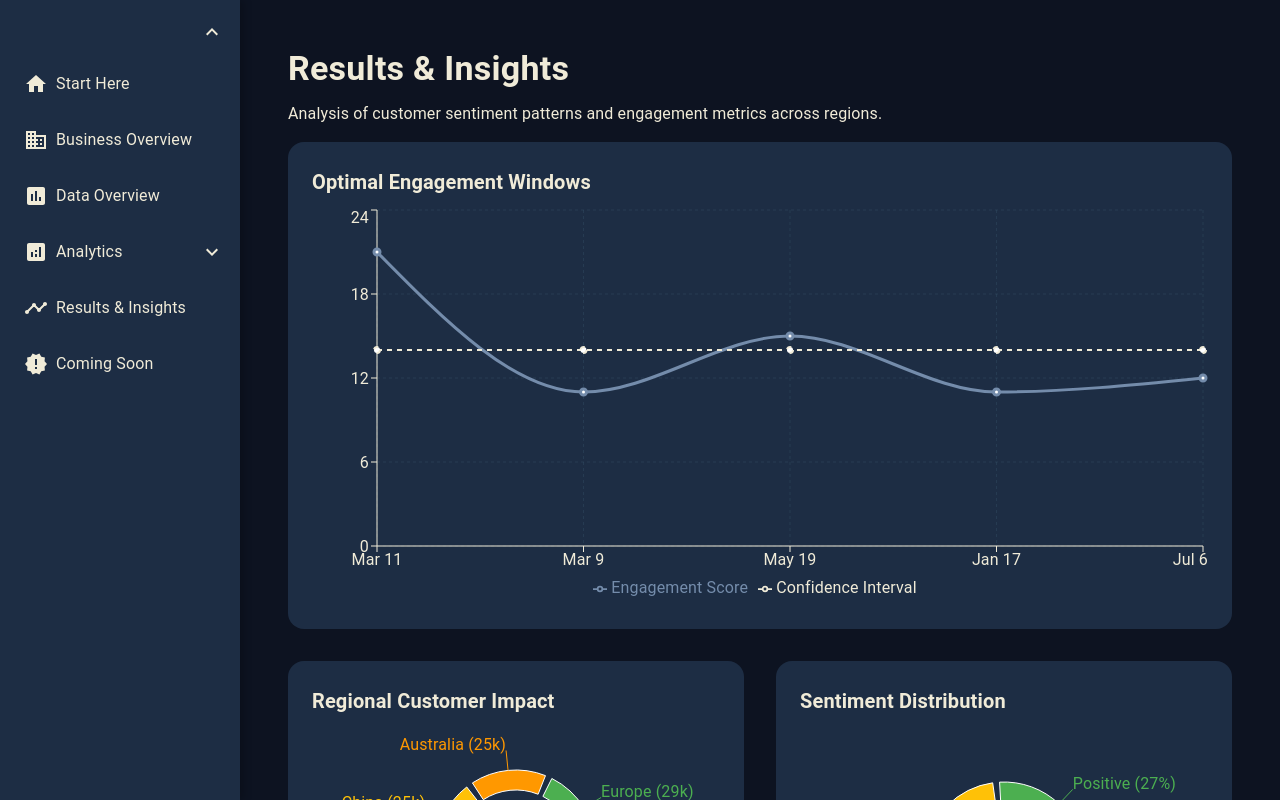
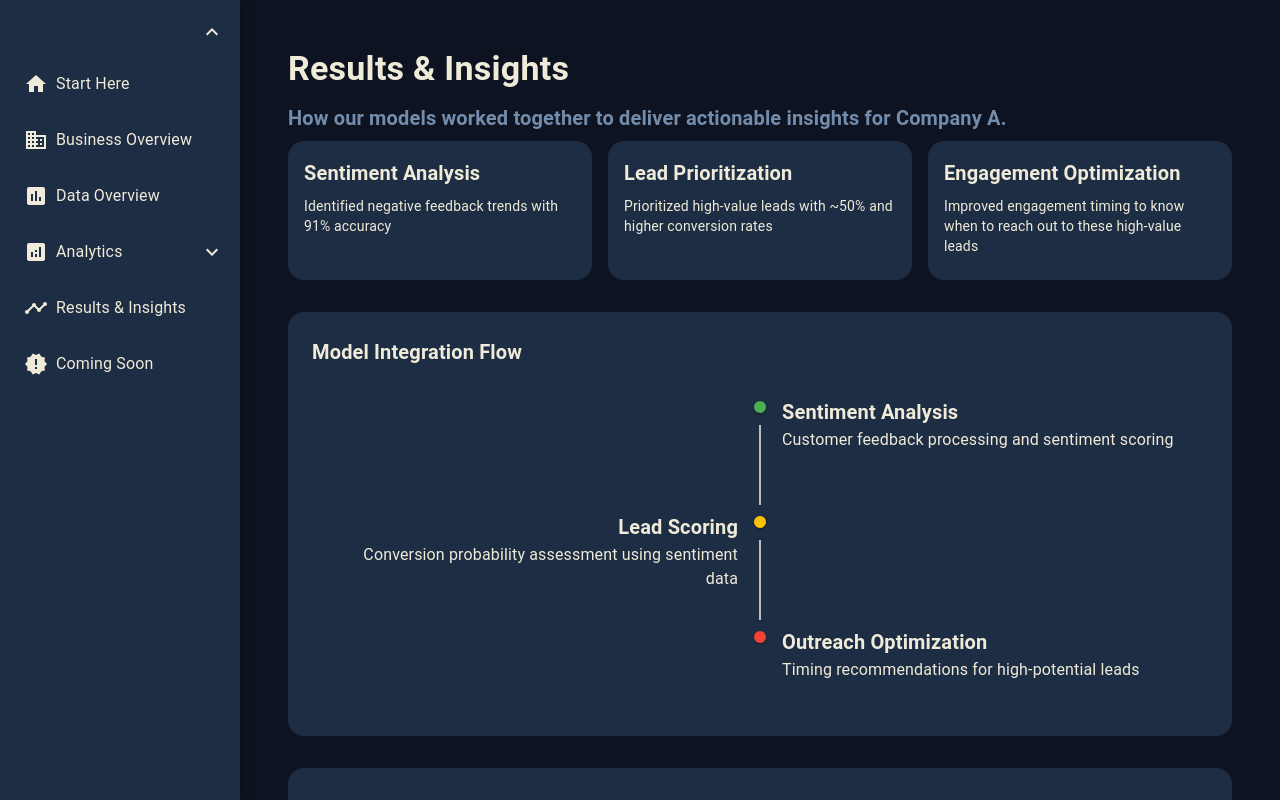
Before and after one commit to BTTAI-Salesforce-Group47/Customer_Sentiment_Analysis, a React (Create React App) app in the folder web-app/: page /results in a window 1280 px wide. Shown: the top 800 px of the page. Built offline with nearby package versions, Linux system fonts and the light colour scheme.

Commit message:
finalized all pages except data overview

```diff
--- /dev/null
+++ b/package.json
@@ -0,0 +1,5 @@
+{
+  "dependencies": {
+    "@mui/lab": "^6.0.0-beta.18"
+  }
+}
--- a/web-app/src/pages/ComingSoon.js
+++ b/web-app/src/pages/ComingSoon.js
@@ -47,7 +47,7 @@ const ComingSoon = () => {
         Coming Soon
       </Typography>
       <Typography variant="body1" paragraph>
-        We're working on exciting new features to help you analyze your own data.
+        We're looking to work on personalization features to deliver insights tailored to custom business data.
       </Typography>
 
       <Grid container spacing={4}>
@@ -57,7 +57,7 @@ const ComingSoon = () => {
               Upload Your Data
             </Typography>
             <Typography variant="body2" paragraph color="text.secondary">
-              Soon you'll be able to upload your own customer feedback data and get instant insights.
+              Soon you'll be able to upload your own data and see insights tailored to your business.
             </Typography>
 
             <Box
@@ -114,20 +114,16 @@ const ComingSoon = () => {
             <Box sx={{ mt: 2 }}>
               {[
                 {
-                  title: 'Custom Data Analysis',
-                  description: 'Upload your own customer feedback data and get instant sentiment analysis and insights.'
+                  title: 'Personalized Insights',
+                  description: 'Get custom analytics and recommendations specifically designed for your business needs.'
                 },
                 {
-                  title: 'Real-time Processing',
-                  description: 'Connect your feedback channels for real-time sentiment analysis and trend detection.'
+                  title: 'Real-time Model Integration',
+                  description: 'Connect directly to our ML models for instant analysis and continuous learning from your data.'
                 },
                 {
-                  title: 'Advanced Visualizations',
-                  description: 'Create custom dashboards and export detailed reports of your analysis.'
-                },
-                {
-                  title: 'API Integration',
-                  description: 'Integrate our sentiment analysis directly into your existing systems.'
+                  title: 'Advanced Visualization Studio',
+                  description: 'Create and customize interactive dashboards that highlight the metrics that matter most to you.'
                 }
               ].map((feature, index) => (
                 <Box key={index} sx={{ mb: 3 }}>
--- a/web-app/src/pages/LeadScoring.js
+++ b/web-app/src/pages/LeadScoring.js
@@ -11,6 +11,7 @@ const LeadScoring = () => {
   const [conversionRate, setConversionRate] = useState(null);
   const [highPotentialLeads, setHighPotentialLeads] = useState([]);
   const [companyInsights, setCompanyInsights] = useState([]);
+  const [featureImportance, setFeatureImportance] = useState([]);
 
   const COLORS = ['#0088FE', '#00C49F', '#FFBB28', '#FF8042', '#8884d8', '#82ca9d'];
 
@@ -175,6 +176,15 @@ const LeadScoring = () => {
       <Typography variant="h4" gutterBottom>
         Lead Scoring Dashboard
       </Typography>
+      <Typography variant="h6" color="textSecondary" gutterBottom>
+        Prioritizing leads based on their likelihood to convert into customers.
+      </Typography>
+      <Typography variant="body1" paragraph sx={{ mb: 4 }}>
+        Our machine learning model analyzes multiple factors including sentiment analysis from customer feedback,
+        historical engagement patterns, and company characteristics. Using a Random Forest Classifier,
+        we achieve 94% accuracy in predicting high-potential leads, with text sentiment being the strongest predictor
+        of conversion success.
+      </Typography>
 
       <Grid container spacing={3}>
         {/* Conversion Rate Card */}
@@ -187,30 +197,21 @@ const LeadScoring = () => {
           </Paper>
         </Grid>
 
-        {/* Status Distribution */}
-        <Grid item xs={12} md={8}>
+        {/* Lead Status Distribution Chart */}
+        <Grid item xs={12}>
           <Paper elevation={3} sx={{ p: 2 }}>
             <Typography variant="h6" gutterBottom>
               Lead Status Distribution
             </Typography>
             <ResponsiveContainer width="100%" height={300}>
-              <PieChart>
-                <Pie
-                  data={statusDistribution}
-                  dataKey="value"
-                  nameKey="name"
-                  cx="50%"
-                  cy="50%"
-                  outerRadius={100}
-                  label
-                >
-                  {statusDistribution.map((entry, index) => (
-                    <Cell key={`cell-${index}`} fill={COLORS[index % COLORS.length]} />
-                  ))}
-                </Pie>
+              <BarChart data={statusDistribution}>
+                <CartesianGrid strokeDasharray="3 3" />
+                <XAxis dataKey="name" />
+                <YAxis />
                 <Tooltip />
                 <Legend />
-              </PieChart>
+                <Bar dataKey="value" stackId="a" fill="#8884d8" name="Total Leads" />
+              </BarChart>
             </ResponsiveContainer>
           </Paper>
         </Grid>
@@ -272,6 +273,33 @@ const LeadScoring = () => {
             </ResponsiveContainer>
           </Paper>
         </Grid>
+
+        {/* Feature Importance */}
+        <Grid item xs={12} md={8}>
+          <Paper elevation={3} sx={{ p: 2 }}>
+            <Typography variant="h6" gutterBottom>
+              Key Conversion Factors
+            </Typography>
+            <ResponsiveContainer width="100%" height={300}>
+              <BarChart
+                data={[
+                  { name: 'Text Sentiment', value: 27.7 },
+                  { name: 'Combined Sentiment', value: 26.3 },
+                  { name: 'Company Profile', value: 24.9 },
+                  { name: 'Customer Rating', value: 21.1 }
+                ]}
+                layout="vertical"
+              >
+                <CartesianGrid strokeDasharray="3 3" />
+                <XAxis type="number" domain={[0, 30]} />
+                <YAxis type="category" dataKey="name" />
+                <Tooltip />
+                <Legend />
+                <Bar dataKey="value" fill="#82ca9d" name="Importance %" />
+              </BarChart>
+            </ResponsiveContainer>
+          </Paper>
+        </Grid>
       </Grid>
     </Box>
   );
--- a/web-app/src/pages/OutreachTiming.js
+++ b/web-app/src/pages/OutreachTiming.js
@@ -84,6 +84,14 @@ const OutreachTiming = () => {
     <Box p={3}>
       <Typography variant="h4" gutterBottom>
         Outreach Timing Analysis
+      </Typography>
+
+      <Typography variant="h6" gutterBottom>
+        Predicting the best times to engage with customers for maximum impact.
+      </Typography>
+
+      <Typography variant="body1" gutterBottom>
+        This analysis leverages a combination of models, including Facebook's Prophet for time series forecasting and LSTM neural networks, to predict optimal outreach times. The models analyze historical availability data and customer engagement patterns to identify the best times for customer outreach.
       </Typography>
 
       <Grid container spacing={3}>
@@ -176,6 +184,17 @@ const OutreachTiming = () => {
             </Box>
           </Paper>
         </Grid>
+
+        {/* Add Visualizations */}
+        <Grid item xs={12}>
+          <Paper elevation={3} sx={{ p: 2 }}>
+            <Typography variant="h6" gutterBottom>
+              Visualizations
+            </Typography>
+            <img src="/visuals/outreach_timing_components.png" alt="Forecast Components" style={{ width: '100%' }} />
+            <img src="/visuals/outreach_timing_forecast.png" alt="Forecast Visualization" style={{ width: '100%', marginTop: '20px' }} />
+          </Paper>
+        </Grid>
       </Grid>
     </Box>
   );
--- a/web-app/src/pages/Results.js
+++ b/web-app/src/pages/Results.js
@@ -2,6 +2,7 @@ import React, { useEffect, useRef, useState } from 'react';
 import { Box, Grid, Paper, Typography, Card, CardContent, Divider } from '@mui/material';
 import { PieChart, Pie, Cell, ResponsiveContainer, LineChart, Line, XAxis, YAxis, CartesianGrid, Tooltip, Legend, BarChart, Bar } from 'recharts';
 import Papa from 'papaparse';
+import { Timeline, TimelineItem, TimelineSeparator, TimelineConnector, TimelineContent, TimelineDot } from '@mui/lab';
 
 const Results = () => {
   const [outreachData, setOutreachData] = useState([]);
@@ -58,14 +59,14 @@ const Results = () => {
         setRegionalData(processedRegional);
 
         // Load sentiment stats
-        const sentimentResponse = await fetch('/visuals/sentiment_stats_20241130_222604.txt');
+        const sentimentResponse = await fetch('/visuals/sentiment_stats_20241130_214016.txt');
         const sentimentText = await sentimentResponse.text();
 
         // Parse sentiment distribution
-        const sentimentMatch = sentimentText.match(/Neutral\s+(\d+)\nNegative\s+(\d+)\nPositive\s+(\d+)/);
+        const sentimentMatch = sentimentText.match(/Combined Sentiment Classes:\ncombined_sentiment_class\nPositive\s+(\d+)\nNeutral\s+(\d+)\nNegative\s+(\d+)/);
         if (sentimentMatch) {
-          const [_, neutral, negative, positive] = sentimentMatch;
-          const total = parseInt(neutral) + parseInt(negative) + parseInt(positive);
+          const [_, positive, neutral, negative] = sentimentMatch;
+          const total = parseInt(positive) + parseInt(neutral) + parseInt(negative);
           setSentimentData([
             { name: 'Positive', value: Math.round((parseInt(positive) / total) * 100), color: '#4CAF50' },
             { name: 'Neutral', value: Math.round((parseInt(neutral) / total) * 100), color: '#FFC107' },
@@ -139,9 +140,80 @@ const Results = () => {
         <Typography variant="h4" gutterBottom>
           Results & Insights
         </Typography>
-        <Typography variant="body1" paragraph>
-          Analysis of customer sentiment patterns and engagement metrics across regions.
+        <Typography variant="h6" color="textSecondary" gutterBottom>
+          How our models worked together to deliver actionable insights for Company A.
         </Typography>
+
+        {/* Key Achievements */}
+        <Grid container spacing={2} sx={{ mb: 4 }}>
+          {[
+            { title: 'Sentiment Analysis', content: 'Identified negative feedback trends with 91% accuracy' },
+            { title: 'Lead Prioritization', content: 'Prioritized high-value leads with ~50% and higher conversion rates' },
+            { title: 'Engagement Optimization', content: 'Improved engagement timing to know when to reach out to these high-value leads' }
+          ].map((achievement, index) => (
+            <Grid item xs={12} md={4} key={index}>
+              <Card sx={{ height: '100%', backgroundColor: '#1D2D44' }}>
+                <CardContent>
+                  <Typography variant="h6" gutterBottom>
+                    {achievement.title}
+                  </Typography>
+                  <Typography variant="body2">
+                    {achievement.content}
+                  </Typography>
+                </CardContent>
+              </Card>
+            </Grid>
+          ))}
+        </Grid>
+
+        {/* Model Flow Timeline */}
+        <Paper sx={{ p: 3, mb: 4, backgroundColor: '#1D2D44' }}>
+          <Typography variant="h6" gutterBottom>
+            Model Integration Flow
+          </Typography>
+          <Timeline position="alternate">
+            <TimelineItem>
+              <TimelineSeparator>
+                <TimelineDot sx={{ backgroundColor: '#4CAF50' }} />
+                <TimelineConnector sx={{ height: 80 }} />
+              </TimelineSeparator>
+              <TimelineContent>
+                <Typography variant="h6">Sentiment Analysis</Typography>
+                <Typography>Customer feedback processing and sentiment scoring</Typography>
+              </TimelineContent>
+            </TimelineItem>
+            <TimelineItem>
+              <TimelineSeparator>
+                <TimelineDot sx={{ backgroundColor: '#FFC107' }} />
+                <TimelineConnector sx={{ height: 80 }} />
+              </TimelineSeparator>
+              <TimelineContent>
+                <Typography variant="h6">Lead Scoring</Typography>
+                <Typography>Conversion probability assessment using sentiment data</Typography>
+              </TimelineContent>
+            </TimelineItem>
+            <TimelineItem>
+              <TimelineSeparator>
+                <TimelineDot sx={{ backgroundColor: '#F44336' }} />
+              </TimelineSeparator>
+              <TimelineContent>
+                <Typography variant="h6">Outreach Optimization</Typography>
+                <Typography>Timing recommendations for high-potential leads</Typography>
+              </TimelineContent>
+            </TimelineItem>
+          </Timeline>
+        </Paper>
+
+        {/* Business Value Summary */}
+        <Paper sx={{ p: 3, mb: 4, backgroundColor: '#1D2D44', textAlign: 'center' }}>
+          <Typography variant="h6" gutterBottom>
+            Business Impact
+          </Typography>
+          <Typography variant="body1">
+            Together, our models streamlined customer engagement, enabling data-driven decisions
+            that improved lead conversion efficiency and customer satisfaction rates.
+          </Typography>
+        </Paper>
       </section>
 
       <Grid container spacing={4}>
```
Also changed, not shown: 1 other file (tests, documents, lock files or other folders).
